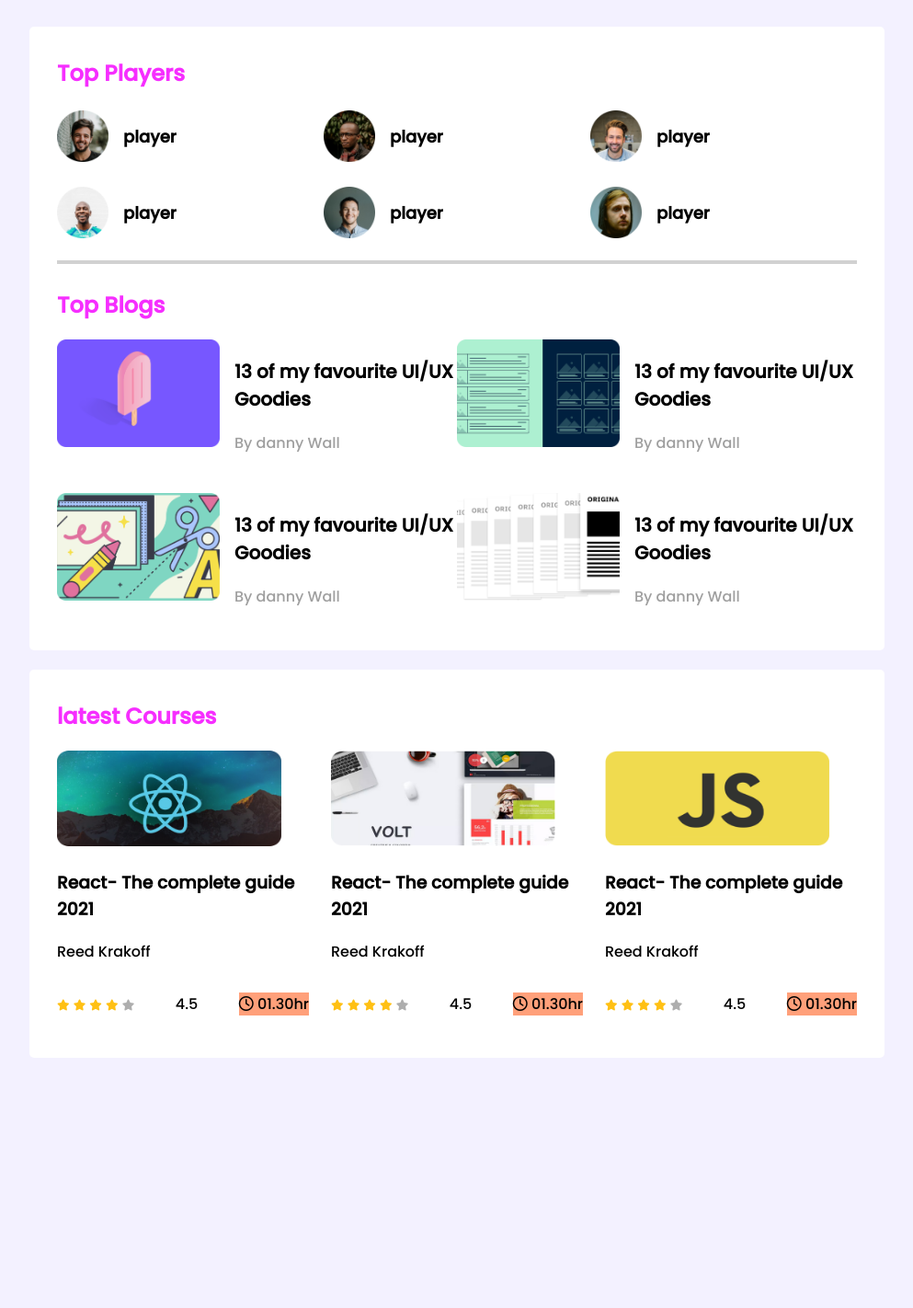
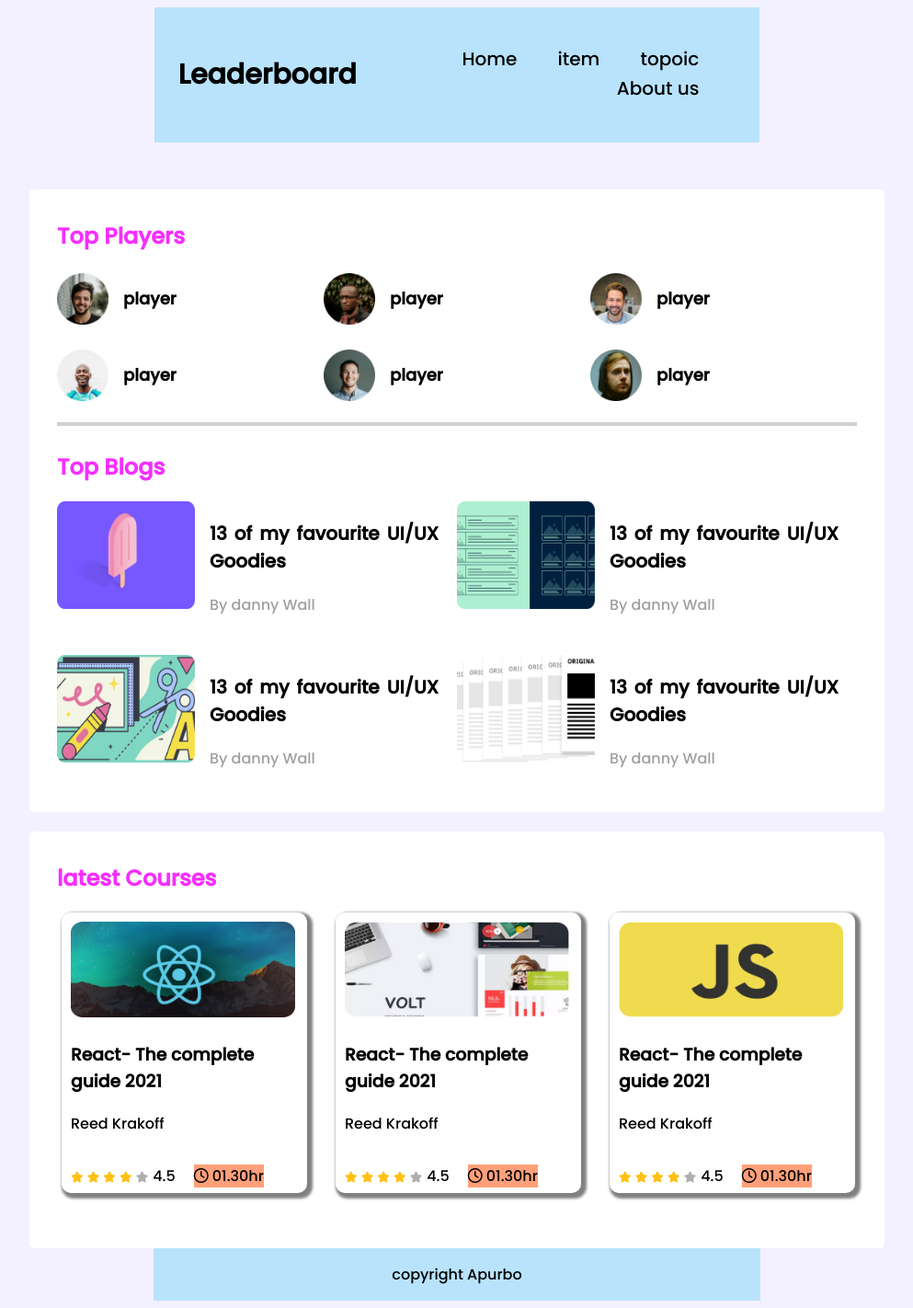
Before and after one commit to Apurbo73/media-query-test, a plain HTML site: page index.html in a window 1280 px wide. Shown: the whole page at 92% size, without its empty margins (143-1136 px from the left). Before the commit the page ends 1158 px from the top, so only its background shows below. Drawn offline with Linux system fonts and the light colour scheme.

Commit message:
Add files via upload

```diff
--- a/index.html
+++ b/index.html
@@ -13,9 +13,24 @@
 <body>
     <main>
 
-        <section class="container">
+        <nav>
+            <label for="">Leaderboard</label>
 
 
+            <div class="nav-links">
+                <ul>
+                    <li><a href=""></a>Home</li>
+                    <li><a href=""></a>item </li>
+                    <li><a href=""></a>topoic</li>
+                    <li><a href=""></a>About us</li>
+                </ul>
+            </div>
+
+
+
+        </nav>
+
+        <section class="container">
             <div class="top-players ">
                 <h2 class="section-title">Top Players</h2>
                 <div class="players">
@@ -125,7 +140,7 @@
                             <i class="fas fa-star filled"></i>
                             <i class="fas fa-star empty"></i>
                         </div>
-                        <p>4.5</p>
+                        <p style="margin-left: 5px;margin-right: 20px;">4.5</p>
                         <div class="course-duration">
                             <i class="far fa-clock"></i>
                             <span> 01.30hr</span>
@@ -153,7 +168,7 @@
                             <i class="fas fa-star filled"></i>
                             <i class="fas fa-star empty"></i>
                         </div>
-                        <p>4.5</p>
+                        <p style="margin-left: 5px;margin-right: 20px;">4.5</p>
                         <div class="course-duration">
                             <i class="far fa-clock"></i>
                             <span> 01.30hr</span>
@@ -181,7 +196,7 @@
                             <i class="fas fa-star filled"></i>
                             <i class="fas fa-star empty"></i>
                         </div>
-                        <p>4.5</p>
+                        <p style="margin-left: 5px;margin-right: 20px;">4.5</p>
                         <div class="course-duration">
                             <i class="far fa-clock"></i>
                             <span> 01.30hr</span>
@@ -192,6 +207,9 @@
                 </div>
             </div>
         </section>
+        <footer>
+            <p>copyright Apurbo</p>
+        </footer>
 
     </main>
 
--- a/style.css
+++ b/style.css
@@ -1,3 +1,6 @@
+
+
+
 @import url('https://fonts.googleapis.com/css2?family=Poppins:wght@500&display=swap');
 body
 {
@@ -7,9 +10,55 @@ body
 main{
     display: flex;
     flex-direction: column;
-   align-items: center;
+    align-items: center;
 
 }
+label
+{
+    font-size: 30px;
+    font-weight: 700;
+}
+
+nav
+{
+    display: flex;
+    justify-content: space-between;
+    align-items: center;
+    padding: 2%;
+    background-color: #b9e3fc;
+    width: 48%;
+    margin-bottom: 30px;
+}
+
+.nav-links
+{
+    flex: 1;
+    text-align: right;
+}
+.nav-links ul li{
+    list-style: none;
+    display: inline-block;
+    color: black;
+    margin-right: 40px;
+    font-size: 20px;
+    cursor: pointer;
+}
+.nav-links ul li::after
+{
+    content: '';
+    width: 0%;
+    height: 2px;
+    display: block;
+    margin: auto;
+    transition: .2s;
+    background-color: rgb(241, 119, 62);
+}
+.nav-links ul li:hover::after
+{
+    width: 100%;
+}
+
+
 .section-title
 {
     color: #F62EFF;
@@ -62,13 +111,20 @@ hr{
     display: grid;
     grid-template-columns: repeat(2,1fr);
     grid-row-gap: 26px;
+
 }
+
 .blog{
     display: flex;
+    text-align: justify;
+    margin-right: 20px;
+    text-align: justify;
+
 }
 .blog .thumbnail img{
-    width: 177px;
+    width: 150px;
     height: 117px;
+
 }
 .blog-info
 {
@@ -89,6 +145,19 @@ hr{
     display: grid;
     grid-template-columns: repeat(3,1fr);
     grid-column-gap: 24px;
+
+
+}
+.course{
+    box-shadow: 3px 3px 3px 3px  gray;
+    border-radius: 10px;
+    height: 85%;
+    width: 90%;
+    padding: 10px 10px 10px 10px;
+    margin-left: 5px;
+    margin-bottom: 10px;
+
+
 }
 
 .course .course-banner img
@@ -101,7 +170,6 @@ hr{
 {
     display: flex;
     align-items: center;
-   justify-content: space-between;
 }
 .fa-star.filled
 {
@@ -119,6 +187,17 @@ hr{
 {
     background-color: lightsalmon;
 }
+
+footer
+{
+    height: 50%;
+    width: 52.25%;
+    text-align: center;
+    background-color: #b9e3fc;
+}
+
+
+
 @media only screen and (max-width: 688px)
  {
 
@@ -142,15 +221,39 @@ hr{
     .blog
     {
         flex-direction: column;
+        align-items: center;
+
     }
     .courses
     {
 
         grid-template-columns: repeat(1,1fr);
+        align-items: center;
+
     }
     .course
     {
         flex-direction: column;
+        margin-bottom: 20px;
+        margin-top: 10px;
+
+    }
+    nav
+    {
+        width: 100vw;
+        display: block;
+        padding: 10px;
+        margin: 0;
+    }
+    nav ul{
+        width: 100vw;
+        display: block;
+        padding: 0;
+    }
+    nav ul li
+     {
+      text-align: center;
+      margin-bottom: 10px;
     }
 }
 /*tablet devices*/
@@ -161,9 +264,31 @@ hr{
         align-items: center;
     }
     .players, .courses{
-        grid-template-columns: repeat(2,1fr);
+        grid-template-columns: repeat(1,1fr);
     }
     .blogs{
         grid-template-columns: repeat(1,1fr);
     }
+    .course-banner
+    {
+        margin-left: 20px;
+    }
+    nav
+    {
+        width: 100vw;
+        display: block;
+        padding: 10px;
+        margin: 0;
+    }
+    nav ul{
+        width: 100vw;
+        display: block;
+        padding: 0;
+    }
+    nav ul li
+     {
+      text-align: center;
+      margin-bottom: 10px;
+    }
+
 }
```
